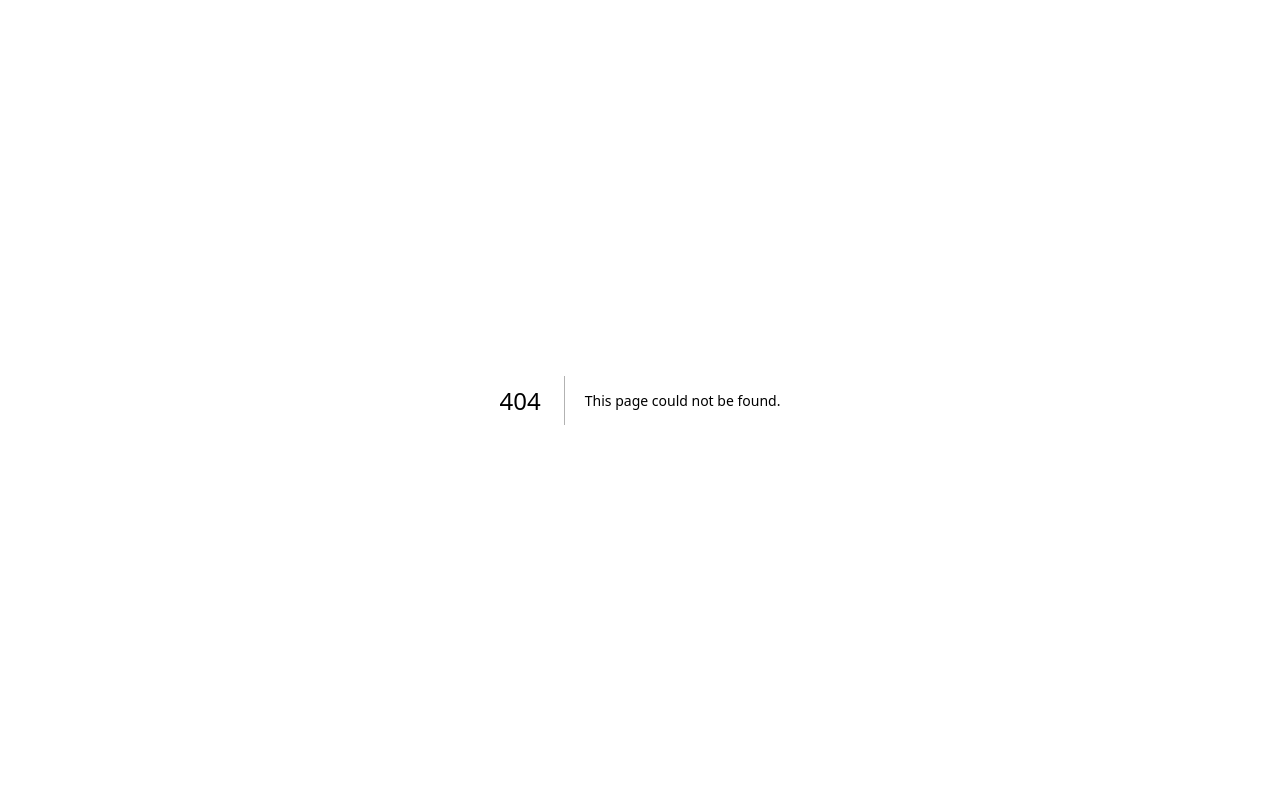
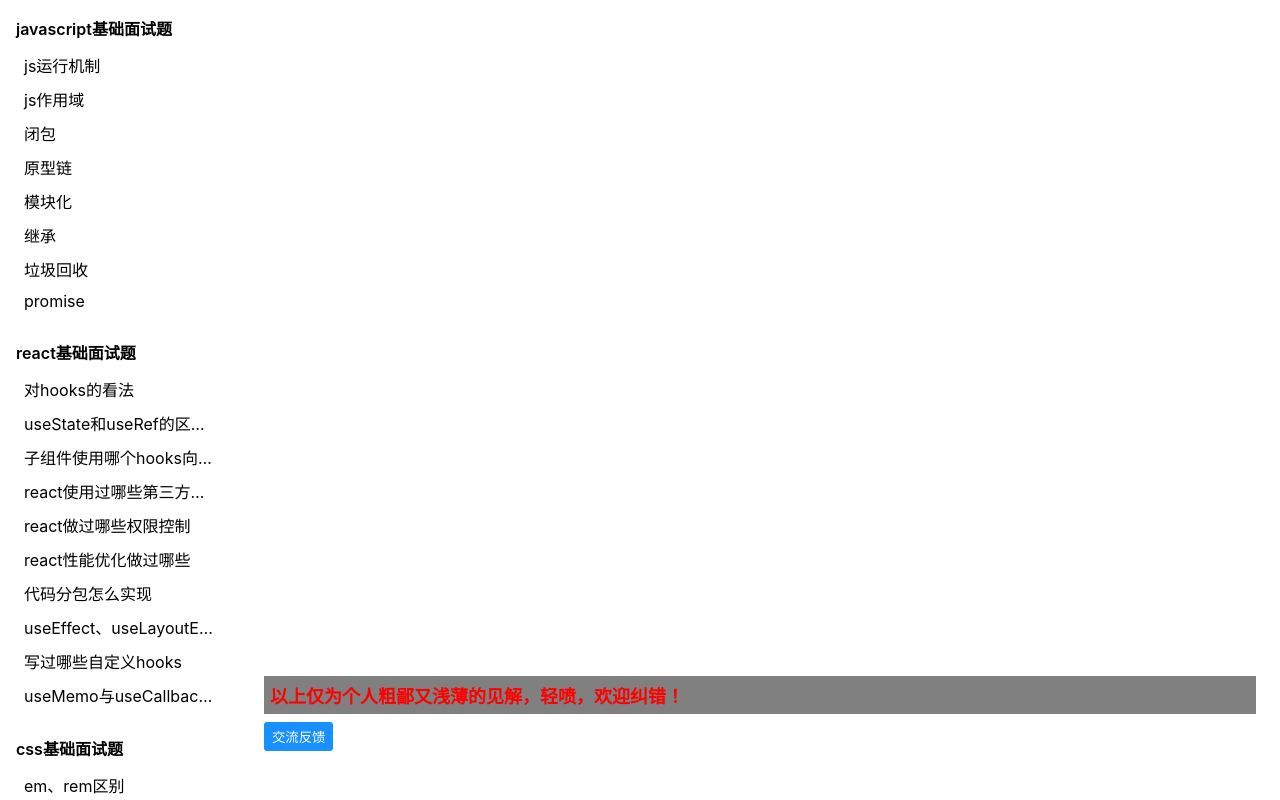
Before and after one commit to ZhuAiQuan/about-me, a Next.js app: page /note in a window 1280 px wide. Before the commit this address had no page. Built offline with nearby package versions, Linux system fonts and the light colour scheme.

Commit message:
add notes

```diff
--- /dev/null
+++ b/pages/note/index.js
@@ -0,0 +1,63 @@
+import { useEffect, useState } from "react";
+import styles from './index.module.css'
+
+export default function index() {
+  const intro = {
+    js_basic: "javascript基础面试题",
+    react_basic: "react基础面试题",
+    css_basic: "css基础面试题",
+    http_basic: "http基础面试题",
+    vue_basic: "vue基础面试题",
+    build: "项目打包构建相关面试题",
+  };
+  const [note, getNote] = useState(() => {
+    const note = {};
+    Object.keys(intro).forEach((key) => (note[key] = []));
+    return note;
+  });
+  const [context, getCtx] = useState('');
+  async function requestData() {
+    const { js_basic, react_basic, css_basic, http_basic, vue_basic, build } =
+      await fetch("/api/note", { method: "post" }).then((res) => res.json());
+    getNote({ js_basic, react_basic, css_basic, http_basic, vue_basic, build });
+  };
+  function feedBack() {
+    alert('功能完善中！')
+  }
+  useEffect(() => {
+    requestData();
+  }, []);
+  return <div className={styles.container}>
+    <div className={styles.left}>
+      {
+        Object.keys(intro).map(key => {
+          return (
+            <div className={styles.title_ctx} key={key}>
+              <div className={styles.title}>{intro[key]}</div>
+              <div className={styles.sub_title_ctx}>
+                {
+                  note[key].map(item => {
+                    return (
+                      <div className={item.content !== context ? styles.sub_title : styles.sub_title_actived} key={item.title} title={item.title} onClick={() => getCtx(item.content)}>{item.title}</div>
+                    )
+                  })
+                }
+              </div>
+            </div>
+          )
+        })
+      }
+    </div>
+    <div className={styles.right}>
+      <div className={styles.ctx}>
+        <span>{context}</span>
+      </div>
+      <div className={styles.desc}>
+        以上仅为个人粗鄙又浅薄的见解，轻喷，欢迎纠错！
+      </div>
+      <div className={styles.actions}>
+        <button className={styles.btn} onClick={feedBack}>交流反馈</button>
+      </div>
+    </div>
+  </div>;
+}
--- /dev/null
+++ b/pages/note/index.module.css
@@ -0,0 +1,82 @@
+.container {
+  display: flex;
+  min-height: 100vh;
+  width: #fff;
+}
+.left {
+  width: 240px;
+  height: 100vh;
+  overflow: auto;
+}
+.left::-webkit-scrollbar {
+  width: 2px;
+}
+.left::-webkit-scrollbar-thumb {
+  background-color: rgba(240, 199, 17, .7);
+}
+.right {
+  width: calc(100% - 240px);
+  padding: 24px;
+}
+.title_ctx {
+  padding: 8px 16px;
+  position: relative;
+}
+.title {
+  font-size: 16px;
+  user-select: none;
+  font-weight: 600;
+  position: sticky;
+  top: 8px;
+  background-color: #ffffff80;
+  backdrop-filter: blur(10px);
+  padding: 8px 0;
+}
+.sub_title {
+  padding: 5px 8px;
+  white-space: nowrap;
+  overflow: hidden;
+  text-overflow: ellipsis;
+}
+.sub_title_actived {
+  padding: 5px 8px;
+  white-space: nowrap;
+  overflow: hidden;
+  text-overflow: ellipsis;
+  cursor: progress;
+  color: rgb(240, 199, 17);
+  text-decoration: underline;
+}
+.sub_title:hover {
+  cursor: pointer;
+  color: rgb(240, 199, 17);
+  text-decoration: underline;
+  transition: all .35s ease;
+}
+.ctx {
+  height: calc(100% - 100px);
+}
+.ctx span {
+  background-color: lightgreen;
+}
+.desc {
+  background-color: grey;
+  padding: 6px;
+  color: red;
+  font-weight: 600;
+  font-size: 18px;
+}
+.actions {
+  padding: 8px 0;
+}
+.btn {
+  padding: 5px 8px;
+  border: none;
+  border-radius: 3px;
+  background-color: #1890ff;
+  color: #fff;
+}
+.btn:hover, .btn:focus {
+  cursor: pointer;
+  background-color: #1890ff90;
+}
```
